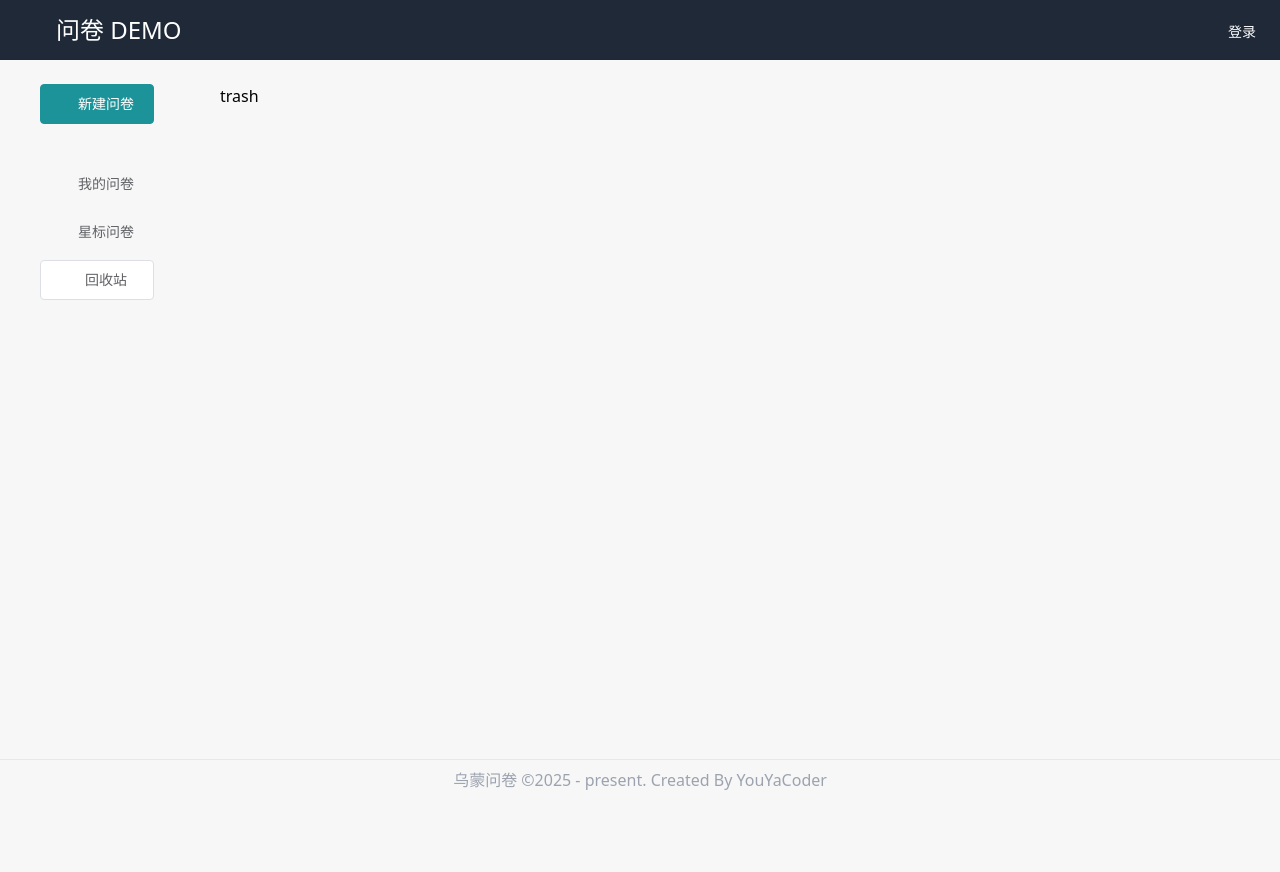
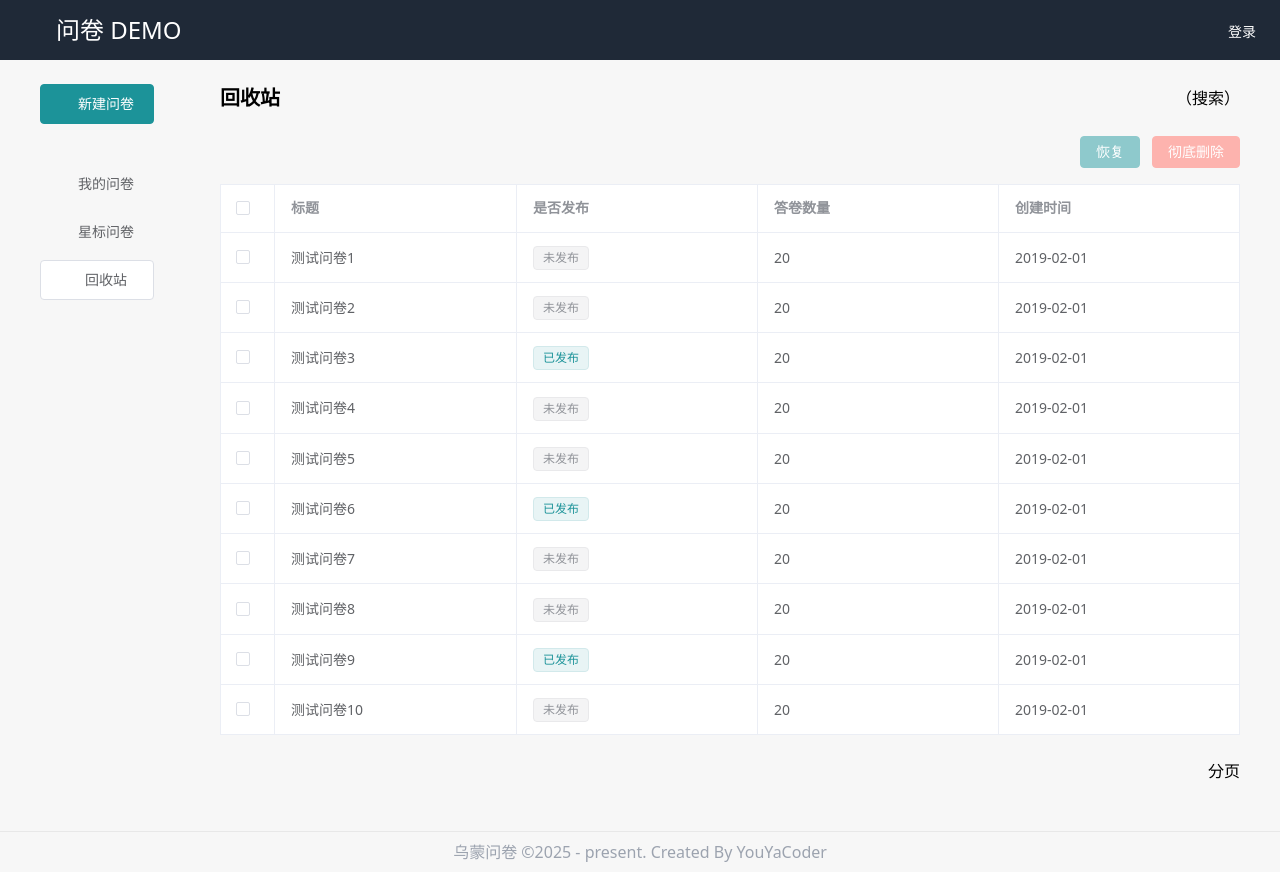
Before and after one commit to HeroCloudy/wm-voc-ui, a Vue app: page /manage/trash in a window 1280 px wide. Before the commit the page ends 800 px from the top, so only its background shows below. Built offline with nearby package versions, Linux system fonts and the light colour scheme; some icons are missing; the HTML template or start-up script is replaced by a standard one.

Commit message:
feat: 回收站页面开发

```diff
--- a/components.d.ts
+++ b/components.d.ts
@@ -19,6 +19,8 @@ declare module 'vue' {
     ElMain: typeof import('element-plus/es')['ElMain']
     ElPopconfirm: typeof import('element-plus/es')['ElPopconfirm']
     ElSpace: typeof import('element-plus/es')['ElSpace']
+    ElTable: typeof import('element-plus/es')['ElTable']
+    ElTableColumn: typeof import('element-plus/es')['ElTableColumn']
     ElTag: typeof import('element-plus/es')['ElTag']
     RouterLink: typeof import('vue-router')['RouterLink']
     RouterView: typeof import('vue-router')['RouterView']
--- a/src/pages/manage/star.vue
+++ b/src/pages/manage/star.vue
@@ -6,7 +6,7 @@
 -->
 <template>
   <div class="flex items-center justify-between mb-6">
-    <div class="text-xl font-700">我的问卷</div>
+    <div class="text-xl font-700">星标问卷</div>
     <div>（搜索）</div>
   </div>
 
--- a/src/pages/manage/trash.vue
+++ b/src/pages/manage/trash.vue
@@ -5,15 +5,79 @@
  @time: 2025/10/13 10:40
 -->
 <template>
-  <div class="trash">trash</div>
+  <div class="flex items-center justify-between mb-6">
+    <div class="text-xl font-700">回收站</div>
+    <div>（搜索）</div>
+  </div>
+
+  <div>
+    <div class="mb-4 text-right">
+      <el-button type="primary" :disabled="!selectedList?.length">恢复</el-button>
+      <el-button type="danger" :disabled="!selectedList?.length" @click="onDeleteBtnClick"
+        >彻底删除</el-button
+      >
+    </div>
+    <el-table
+      border
+      :data="questionList"
+      size="large"
+      class="w-full"
+      @selection-change="onSelectionChange"
+    >
+      <el-table-column type="selection" width="55" />
+      <el-table-column prop="title" label="标题" min-width="180" />
+      <el-table-column prop="isPublished" label="是否发布" min-width="180">
+        <template #default="{ row }">
+          <el-tag :type="row.isPublished ? 'primary' : 'info'">
+            {{ row.isPublished ? '已发布' : '未发布' }}
+          </el-tag>
+        </template>
+      </el-table-column>
+      <el-table-column prop="answerCount" label="答卷数量" min-width="180" />
+      <el-table-column prop="createdTime" label="创建时间" min-width="180" />
+    </el-table>
+  </div>
+
+  <div class="my-6 text-right">分页</div>
 </template>
 
 <script setup lang="ts">
-defineProps<{
-  p?: string
-}>()
+import type { QuestionType } from '@/types/types.ts'
+import { ElMessageBox } from 'element-plus'
+
+const questionList = ref<QuestionType[]>([])
+
+onMounted(() => {
+  for (let i = 1; i <= 10; i++) {
+    questionList.value.push({
+      id: `${i}`,
+      title: `测试问卷${i}`,
+      isStar: i % 2 === 0,
+      isPublished: i % 3 === 0,
+      answerCount: 20,
+      createdTime: '2019-02-01',
+    })
+  }
+})
+
+const selectedList = ref<QuestionType[]>([])
+
+const onSelectionChange = (val: QuestionType[]) => {
+  selectedList.value = val
+}
+
+const onDeleteBtnClick = () => {
+  ElMessageBox.confirm(
+    `是否确定删除所选的 ${selectedList.value.length} 个问卷？彻底删除后将不可恢复`,
+    '是否确认彻底删除？',
+    {
+      confirmButtonText: '彻底删除',
+      cancelButtonText: '取消',
+      type: 'warning',
+    },
+  ).then(() => {
+    console.log('彻底删除')
+  })
+}
 </script>
-<style scoped lang="scss">
-.trash {
-}
-</style>
+<style scoped lang="scss"></style>
```
